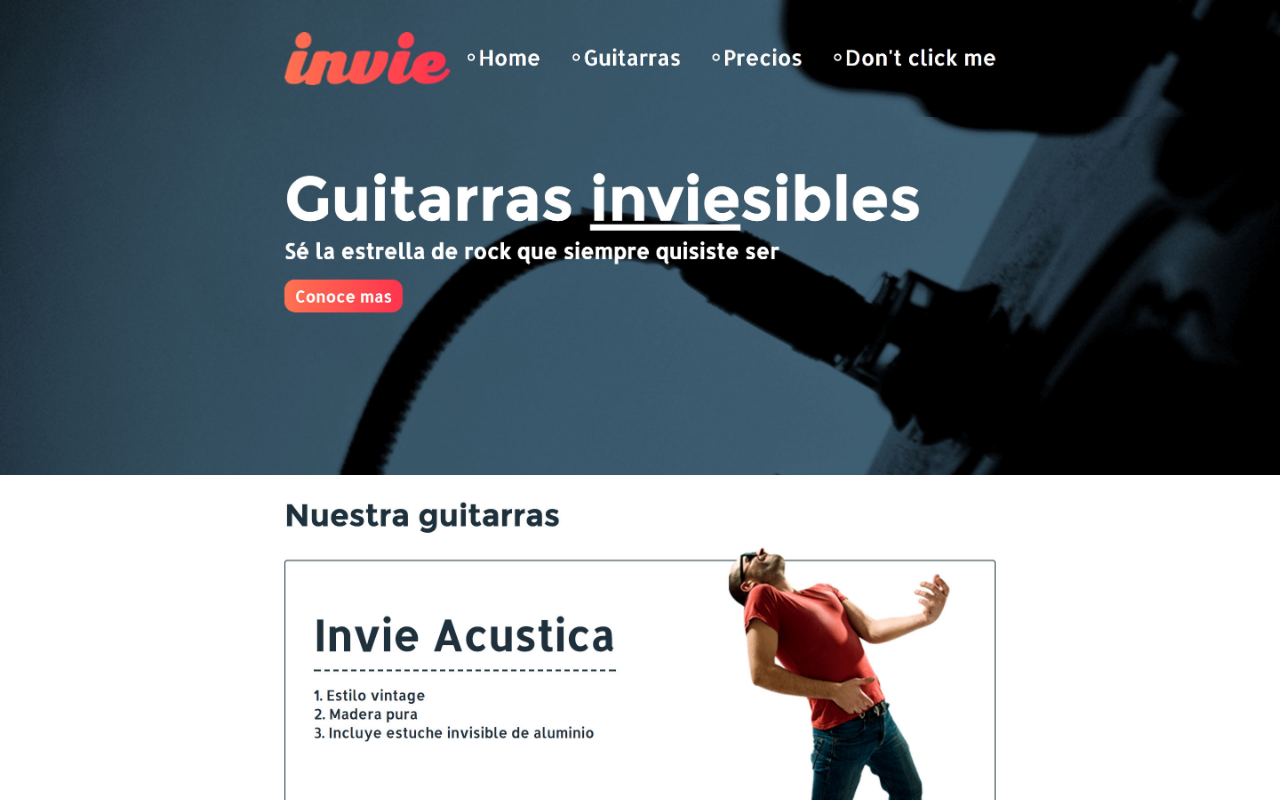
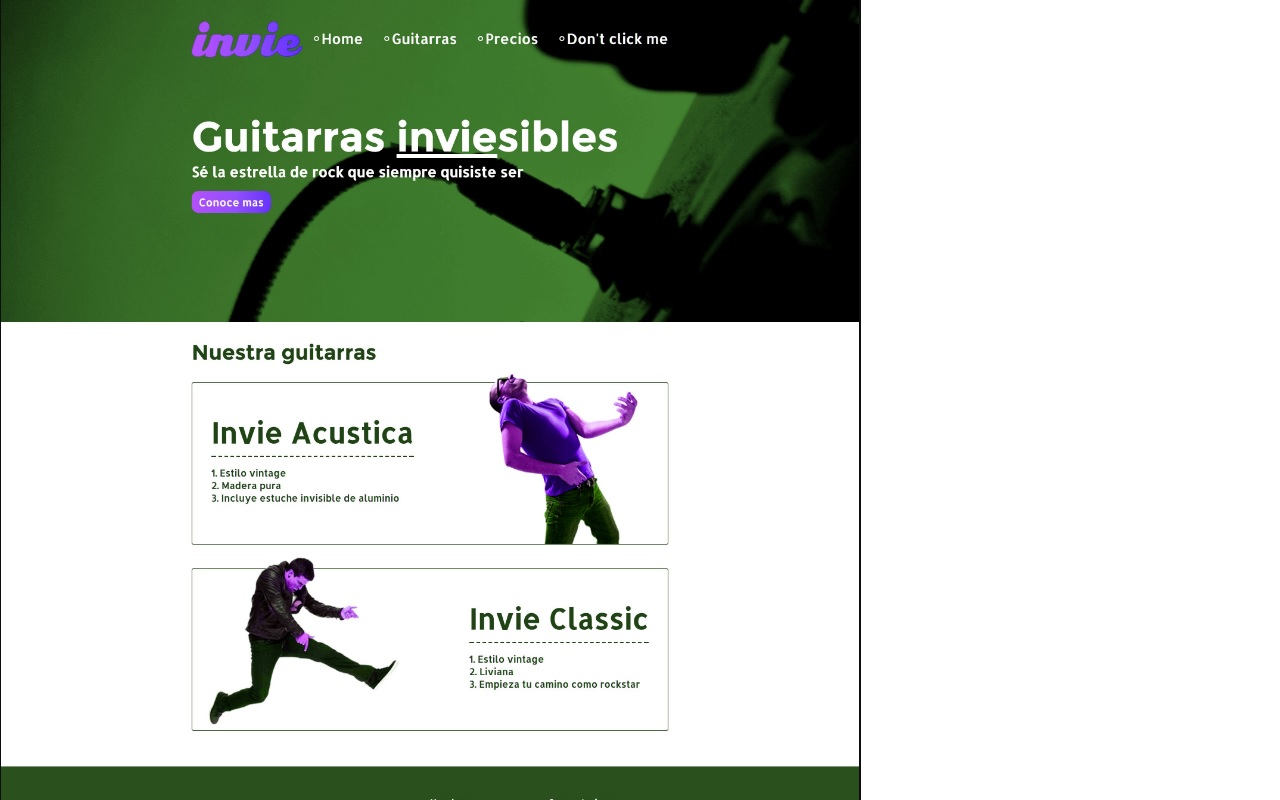
Before and after one commit to AndresTapiero/invie-github, a plain HTML site: page index.html in a window 1280 px wide. Shown: the top 800 px of the page. Drawn offline with Linux system fonts and the light colour scheme.

Commit message:
Nueva version invie verde

```diff
--- a/index.html
+++ b/index.html
@@ -8,16 +8,13 @@
         margin: 0;
     }
     img {
-      max-width: 100%;
+      max-width: 200%;
       vertical-align: top;
     }
     </style>
   </head>
   <title>Invie</title>
   <body>
-    <img src="header.jpg" alt="">
-    <img src="hero.jpg" alt="">
-    <img src="acustica.jpg" alt="">
-    <img src="clasica.jpg" alt="">
+    <img src="nueva-version.jpg" alt="">
   </body>
 </html>
```
Also changed, not shown: nueva-version.jpg (added).
